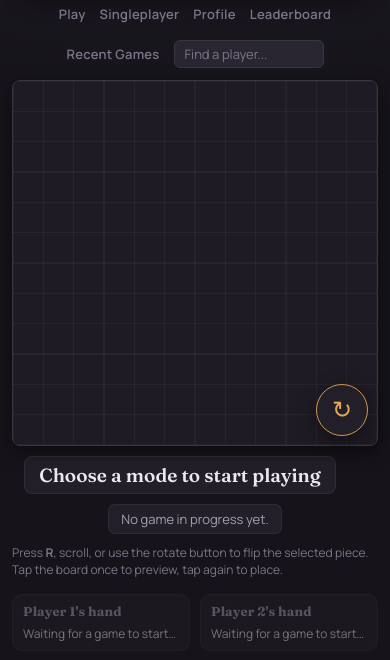
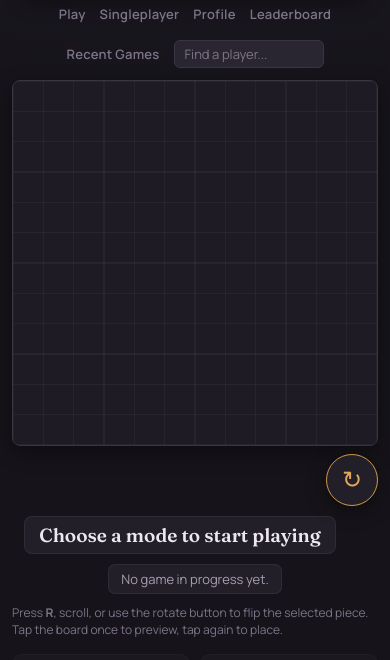
Before and after one commit to Zakqary/Minogoe, a plain HTML site: page index.html in a window 390 px wide. Shown: the part 131-791 px from the top of the page. Drawn offline with nearby package versions, Linux system fonts and the light colour scheme; no server answers.

Commit message:
Move mobile rotate button off the board + block undo after game over
1. On mobile, .mobile-rotate-btn was absolutely positioned on top of the
   board''s bottom-right corner, overlapping the exact cells a player
   would tap to place a piece there. Changed .board-wrapper to a column
   flex layout (right-aligned) and made the button a normal flow element
   with a small margin-top instead of position:absolute - it now sits
   just below the board''s corner, still just as reachable, but no longer
   covering any grid cells. Verified via bounding-box measurement that it
   no longer overlaps the board canvas at all.

2. requestUndo()/performUndo() didn''t check state.gameOver at all. Since
   gameOver is part of the undo snapshot, undoing back past a finished
   game silently restored gameOver to false - letting endGame() run again
   on whatever new outcome came next. Against the bot (no opponent
   cooperation needed) this meant: lose, undo, replay until you win,
   repeat - each finish recording a separate result via
   recordGameResult(), farming arbitrarily many wins from one game
   session. Added the gameOver guard directly to performUndo() (the
   actual mutation chokepoint - covers local vs-bot/hotseat undo AND an
   accepted online undo-request, not just the button''s own entry point),
   plus requestUndo() and the undo button''s disabled state for
   consistency.

Verified: performUndo() called directly after a forced game-over is now
a full no-op (gameOver stays true, history untouched), same for
requestUndo(), and the undo button''s disabled state reflects gameOver;
confirmed undo still works normally mid-game as a regression check.

```diff
--- a/game.js
+++ b/game.js
@@ -940,7 +940,14 @@ function commitPlacement(shapeName, orientationIndex, r0, c0, fromRemote = false
 }
 
 function performUndo() {
-  if (state.history.length === 0) return;
+  // Undoing past a finished game restores gameOver to false (it's part of
+  // the snapshot), which would let endGame() run again on whatever new
+  // outcome comes next - recording a second, separate result for what's
+  // really the same game (e.g. lose to the bot, undo, replay until you
+  // win, repeat for as many recorded "wins" as you want). Guarding here
+  // covers every path that can trigger an undo (local vs-bot/hotseat, and
+  // an accepted online undo-request), not just requestUndo()'s own check.
+  if (state.gameOver || state.history.length === 0) return;
   applySnapshot(state.history.pop());
 
   // In vs-bot mode, a single undo should always land back on the human's
@@ -956,7 +963,7 @@ function performUndo() {
 }
 
 function requestUndo() {
-  if (state.connecting || !state.gameStarted || state.history.length === 0) return;
+  if (state.connecting || !state.gameStarted || state.gameOver || state.history.length === 0) return;
 
   if (!state.online) {
     performUndo();
@@ -1407,7 +1414,7 @@ function render() {
 
   document.getElementById('rotateBtn').disabled = state.connecting || !state.gameStarted;
   document.getElementById('newGameBtn').disabled = state.connecting || !state.gameStarted || state.pendingNewGameRequest;
-  document.getElementById('undoBtn').disabled = state.connecting || !state.gameStarted
+  document.getElementById('undoBtn').disabled = state.connecting || !state.gameStarted || state.gameOver
     || state.history.length === 0 || state.pendingUndoRequest;
   const tooEarlyToPass = state.gameStarted && !state.gameOver && !opponentHandEmpty();
   document.getElementById('passBtn').disabled = state.connecting || !state.gameStarted || state.gameOver
--- a/style.css
+++ b/style.css
@@ -1104,7 +1104,9 @@ h2, h3 {
   }
 
   .board-wrapper {
-    position: relative;
+    display: flex;
+    flex-direction: column;
+    align-items: flex-end;
     max-width: 100%;
   }
 
@@ -1115,13 +1117,14 @@ h2, h3 {
     display: block;
   }
 
+  /* Sits just below the board's bottom-right corner instead of on top of
+     it - close enough to reach with the same thumb, but out of the way of
+     taps aimed at that corner of the grid itself. */
   .mobile-rotate-btn {
     display: flex;
     align-items: center;
     justify-content: center;
-    position: absolute;
-    right: 10px;
-    bottom: 10px;
+    margin-top: 8px;
     width: 52px;
     height: 52px;
     border-radius: 50%;
```
